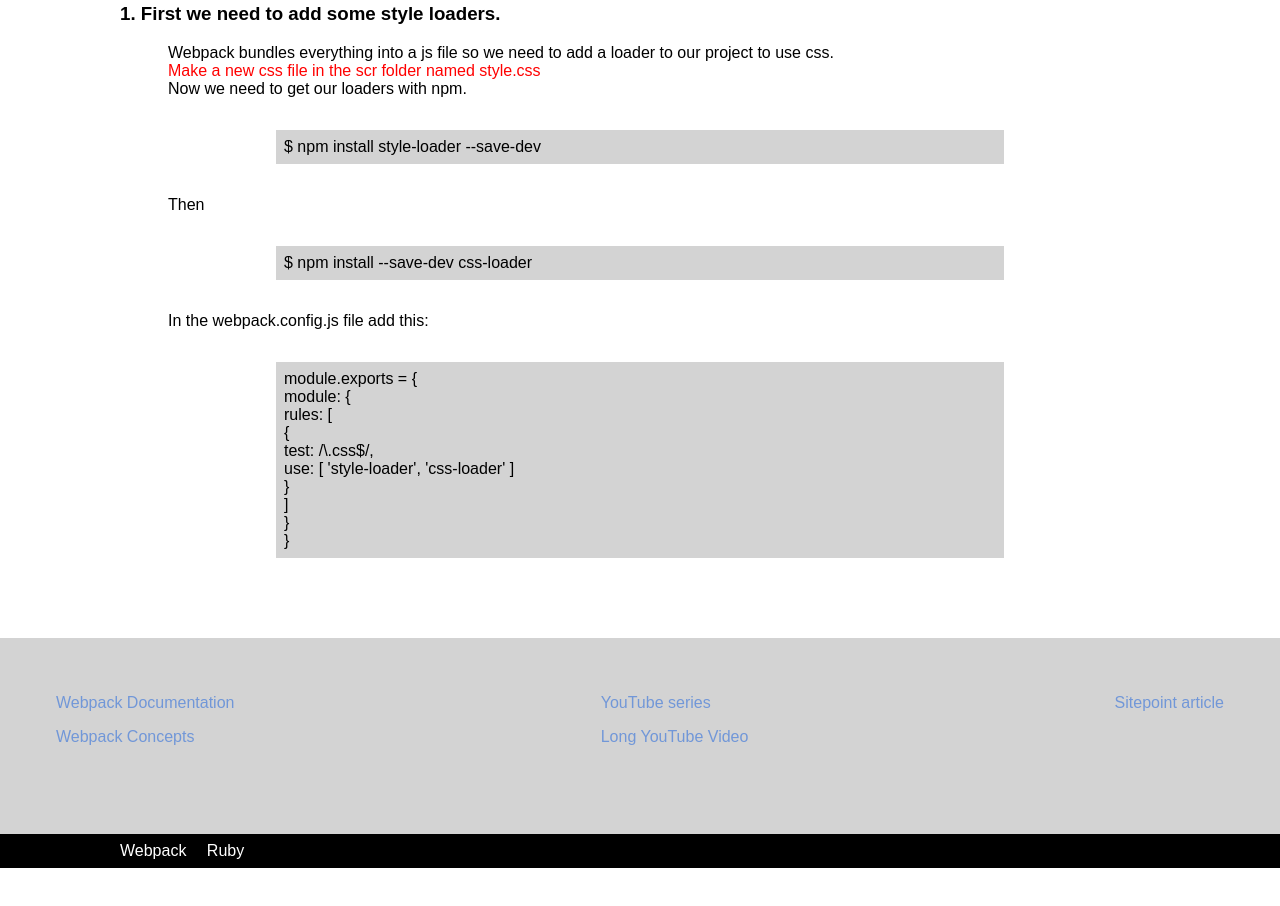
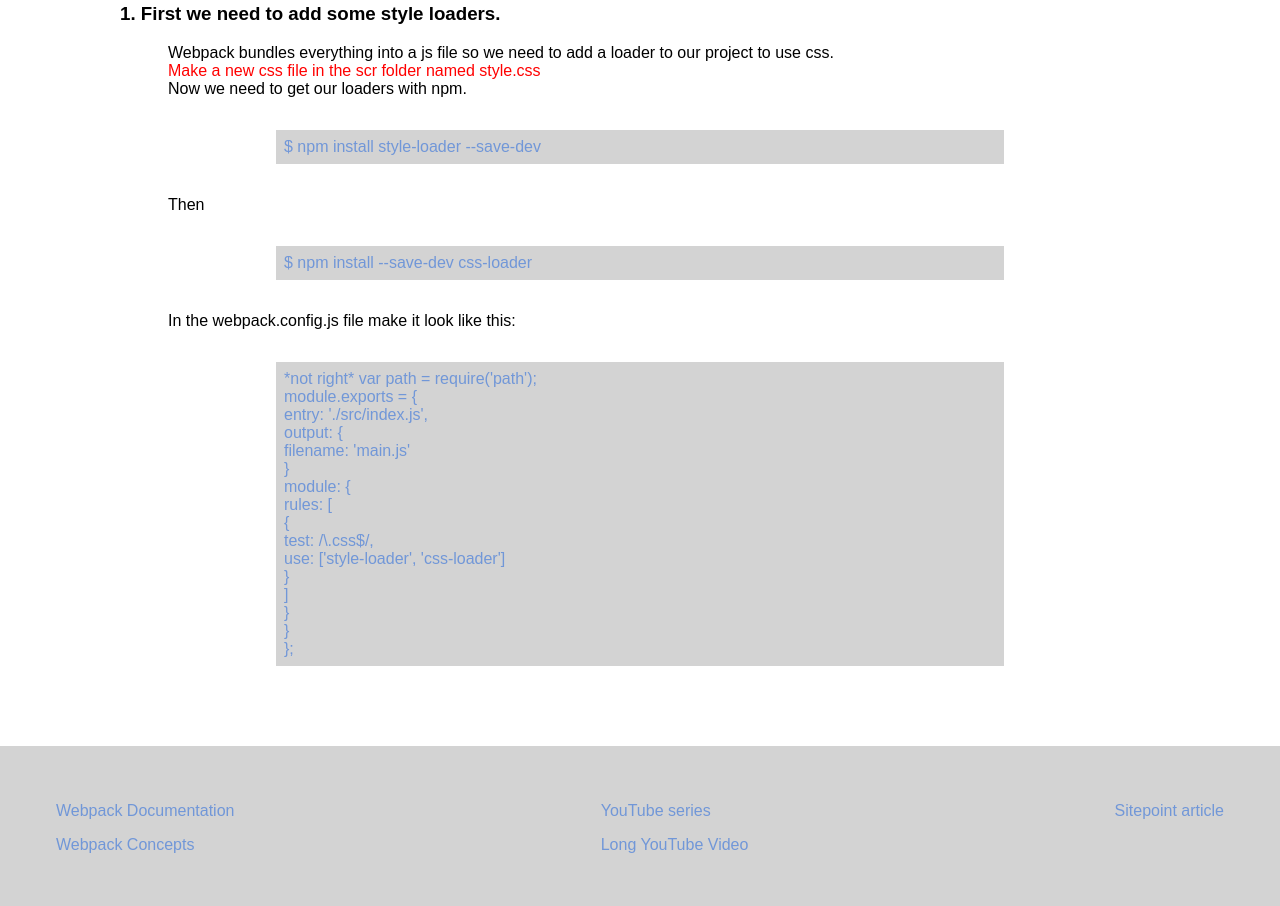
Before and after one commit to derrickbray/my-docs, a website: page public/webpack.html in a window 1280 px wide. Shown: the part 5056-5962 px from the top of the page. Before the commit the page ends 5924 px from the top, so only its background shows below. Drawn offline with nearby package versions, Linux system fonts and the light colour scheme; files that its build step writes are made by us from their sources.

Commit message:
add markup

```diff
--- a/public/webpack.html
+++ b/public/webpack.html
@@ -125,21 +125,29 @@
   <div class="instructions">Webpack bundles everything into a js file so we need to add a loader to our project to use css.</div>
   <div class="instructions red">Make a new css file in the scr folder named style.css</div>
   <div class="instructions">Now we need to get our loaders with npm.</div>
-  <div class="command">$ npm install style-loader --save-dev</div>
+  <div class="command webpack">$ npm install style-loader --save-dev</div>
   <div class="instructions">Then</div>
-  <div class="command">$ npm install --save-dev css-loader</div>
-  <div class="instructions">In the webpack.config.js file add this:</div>
-  <div class="command">module.exports = {<br>
+  <div class="command webpack">$ npm install --save-dev css-loader</div>
+  <div class="instructions">In the webpack.config.js file make it look like this:</div>
+  <div class="command webpack">*not right* var path = require('path');<br>
+module.exports = {<br>
+  entry: './src/index.js',<br>
+  output: {<br>
+    filename: 'main.js'<br>
+  }<br>
   module: {<br>
     rules: [<br>
       {<br>
         test: /\.css$/,<br>
-        use: [ 'style-loader', 'css-loader' ]<br>
+        use: ['style-loader', 'css-loader']<br>
       }<br>
     ]<br>
   }<br>
 }<br>
+};<br>
+
 </div>
+
 
 
 
```
